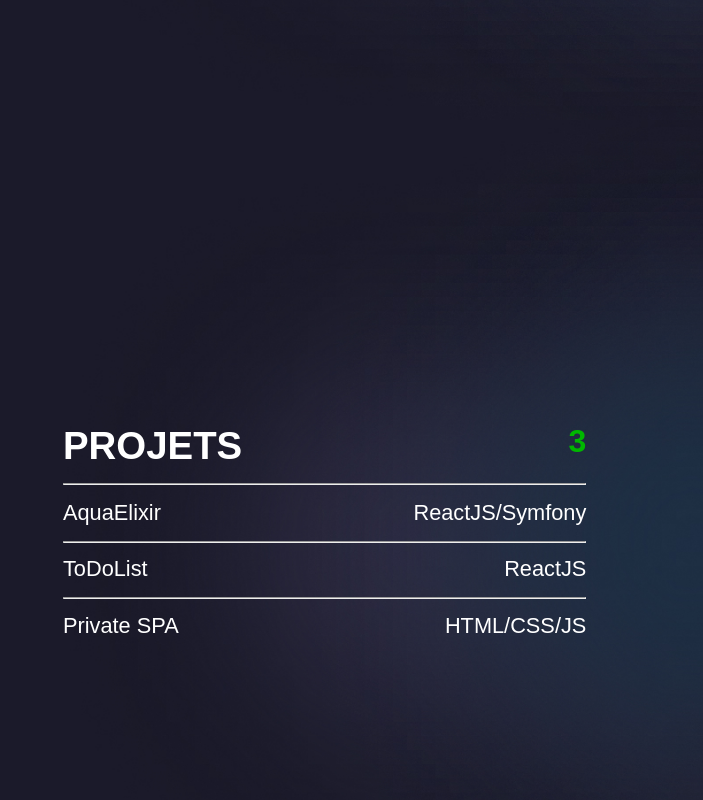
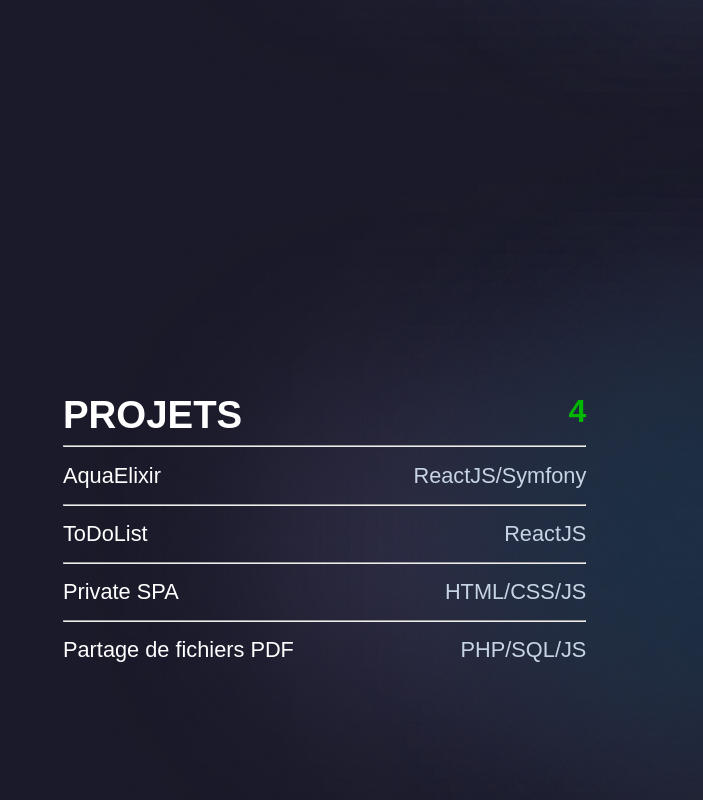
Before and after one commit to JeremyB60/jeremyballin-portfolio, a React (Vite) app: page / in a window 1280 px wide. Shown: the part 680-1480 px from the top of the page, without its empty margins (577-1280 px from the left). Built offline with nearby package versions, Linux system fonts and the light colour scheme.

Commit message:
Ajustement partie Projets

```diff
--- a/package.json
+++ b/package.json
@@ -14,10 +14,12 @@
     "@emotion/styled": "^11.11.0",
     "@mui/icons-material": "^5.14.1",
     "@mui/material": "^5.14.2",
+    "detect-touch": "^1.1.2",
     "jquery": "^3.7.0",
     "postcss-cli": "^11.0.0",
     "postcss-import": "^15.1.0",
     "react": "^18.2.0",
+    "react-device-detect": "^2.2.3",
     "react-dom": "^18.2.0",
     "react-icons": "^4.10.1",
     "react-slick": "^0.29.0",
--- a/src/components/About.jsx
+++ b/src/components/About.jsx
@@ -17,7 +17,7 @@ const About = () => {
   }, []);
 
   return (
-    <div className="testecran">
+    <div className="customBackground">
       <section className="max-w-screen-2xl h-screen flex items-center px-3 mx-auto">
         <div className="w-5/6 mx-auto flex">
           <div className="w-full lg:w-2/3 flex flex-col">
--- a/src/components/Projects.jsx
+++ b/src/components/Projects.jsx
@@ -4,22 +4,21 @@ const Projects = () => {
   const projects = [
     {
       title: "AquaElixir",
-      image: "images/capture2.png",
       category: "ReactJS/Symfony",
       description: (
         <>
-          AquaElixir est un projet fictif réalisé en équipe à l'EuraTechnologies
-          de Lille. Le développement s'est déroulé dans un contexte
-          professionnel en utilisant la méthodologie agile SCRUM, avec des
-          rituels tels que les daily meetings et les sprint reviews ainsi que la
-          plateforme 'Jira' pour la gestion de projet.
+          AquaElixir est un projet de site e-commerce réalisé en équipe à
+          l'EuraTechnologies de Lille. Le développement s'est déroulé dans un
+          contexte professionnel en utilisant la méthodologie agile SCRUM, avec
+          des rituels tels que les daily meetings et les sprint reviews ainsi
+          que la plateforme 'Jira' pour la gestion de projet.
           <br />
           <br />
           <strong>Front-end (ReactJS) :</strong>
           - Utilisation de react-router-dom, axios, redux-store pour la gestion
           de l'état notamment du panier.
           <br />
-          - Utilisation de Tailwind pour le stylisme.
+          - Utilisation de Tailwind pour le CSS.
           <br />
           - Intégration de Stripe pour le traitement des paiements en ligne.
           <br />
@@ -42,21 +41,20 @@ const Projects = () => {
     },
     {
       title: "ToDoList",
-      image: "images/capture2.png",
       category: "ReactJS",
       description: (
         <>
           Mini-projet personnel réalisé avec ReactJs pour explorer le framework.
           <br />
           <br />
-          Import des dépendances Bootstrap et jQuery pour faciliter le style et
-          la manipulation du DOM.
+          - Import des dépendances Bootstrap et jQuery pour faciliter le style
+          et la manipulation du DOM.
           <br />
-          Découverte des hooks React useState, useEffect afin gérer les états et
-          effets des composants. <br />
-          Ajout d'une bibliothèque de glisser-déposer "Drag N Drop" qui permet
-          de déplacer les tâches. <br />
-          Mise en place d'une sauvegarde des données en localstorage.
+          - Découverte des hooks React useState, useEffect afin gérer les états
+          et effets des composants. <br />
+          - Ajout d'une bibliothèque de glisser-déposer "Drag N Drop" qui permet
+          de déplacer les tâches. <br />- Mise en place d'une sauvegarde des
+          données en localstorage.
         </>
       ),
       siteLink: "https://jeremyb60.github.io/reactjs-todolist/",
@@ -64,23 +62,63 @@ const Projects = () => {
     },
     {
       title: "Private SPA",
-      image: "images/capture.png",
       category: "HTML/CSS/JS",
-      description:
-        "Site vitrine pour un complexe bien-être. Bootstrap, jQuery.",
+      description: (
+        <>
+          Private SPA est un site vitrine réalisé pour un complexe de bien-être
+          situé à Creil. <br />
+          <br /> Réalisation de la charte graphique et de la maquette avec
+          AdobeXD.
+          <br /> La structure du site est faite en HTML, CSS et Javascript, avec
+          l'intégration des bibliothèques Bootstrap et jQuery.
+          <br />
+          <br /> Le site présente de manière détaillée les installations, le
+          concept et les tarifs du complexe. J'ai également intégré des
+          carrousels pour une galerie photos attrayante.
+          <br />
+          <br />
+          Une attention particulière a été portée à la responsivité du site,
+          assurant une expérience utilisateur optimale.
+          <br />
+          <br />
+          Réalisation de l'hébergement et de la mise en ligne du site.
+        </>
+      ),
       siteLink: "https://www.privatespa60.com/",
       githubLink: "https://github.com/JeremyB60/PrivateSpa-SiteVitrine",
     },
+    {
+      title: "Partage de fichiers PDF",
+      image: "images/capture6.png",
+      category: "PHP/SQL/JS",
+      description: (
+        <>
+          Ce projet a été conçu sur la demande d'un professeur désireux de
+          faciliter le partage de ses cours sous format PDF avec ses élèves.
+          <br />
+          <br />
+          Le site, développé en PHP afin de communiquer avec la base de données
+          SQL, intègre les bibliothèques Bootstrap, jQuery et dropzone.js
+          permettant ainsi une fonctionnalité de glisser-déposer côté
+          administrateur.
+          <br /> Ajoute d'un système de connexion sécurisé.
+          <br />
+          <br />
+          L'administrateur peut se connecter en toute sécurité et partager
+          aisément ses fichiers PDF par un simple glisser-déposer.
+          <br /> Les utilisateurs ont la possibilité de consulter directement
+          les PDF dans leur navigateur ou de télécharger les fichiers PDF de
+          leur choix.
+          <br />
+          <br />
+          Réalisation de l'hébergement et de la mise en ligne du site.
+        </>
+      ),
+      siteLink: "https://coursdemrcourseaux.ovh/",
+      githubLink: "https://github.com/JeremyB60/stockpdf",
+    },
   ];
   // const experiences = [
-  // {
-  //   title: "Partage de fichiers PDF",
-  //   image: "images/capture6.png",
-  //   category: "PHP/SQL/JS",
-  //   description: "Site partage de PDF. Bibliothèque dropzone.js",
-  //   siteLink: "https://coursdemrcourseaux.ovh/",
-  //   githubLink: "https://github.com/JeremyB60/stockpdf",
-  // },
   //   {
   //     title: "Exercices",
   //     image: "images/capture3.png",
@@ -102,20 +140,17 @@ const Projects = () => {
   const [hoveredProject, setHoveredProject] = useState(null);
 
   return (
-    <div className="testecran">
-      <section
-        id="mes-projets"
-        className="max-w-screen-2xl h-screen flex items-center px-3 mx-auto"
-      >
-        <div className="w-5/6 mx-auto flex flex-col md:flex-row items-center h-screen">
+    <div className="customBackground">
+      <section id="mes-projets" className="max-w-screen-2xl flex px-3 mx-auto">
+        <div className="w-5/6 mx-auto flex flex-col-reverse justify-center items-center md:flex-row h-screen">
           <div className="w-full items-center flex md:w-1/2 min-h-[50vh] md:min-h-full">
             {hoveredProject && (
-              <div className="text-sm xl:text-lg flex flex-col md:w-[80%] p-2 md:p-5">
+              <div className="text-sm xl:text-lg flex flex-col md:w-[90%] p-0">
                 {hoveredProject.description}
               </div>
             )}
           </div>
-          <div className="w-full sm:w-3/4 mx-auto md:w-1/2">
+          <div className="w-full mx-auto md:w-1/2">
             <h2 className="lg:text-[3vw] text-[25px] mb-0 uppercase flex justify-between">
               projets
               <span className="lg:text-[2.5vw] text-[20px] text-customGreen">
@@ -127,11 +162,10 @@ const Projects = () => {
               {projects.map((project, index) => (
                 <div key={index}>
                   <li
-                    className="hover:text-customGreen"
+                    className="hover:text-customGreen flex"
                     onMouseEnter={() => setHoveredProject(project)}
                     onMouseLeave={() => setHoveredProject(null)}
                   >
-                    <div className="flex">
                     {hoveredProject &&
                       hoveredProject.title === project.title && (
                         <div className="flex items-center">
@@ -147,8 +181,10 @@ const Projects = () => {
                           </svg>
                         </div>
                       )}
-                      <div className="flex w-full justify-between">
-                        {project.siteLink ? (
+                    <div className="flex w-full justify-between items-center">
+                      <span className="my-1">{project.title}</span>
+                      <div className="flex gap-5">
+                      {project.siteLink && (
                         <a
                           href={project.siteLink}
                           target="_blank"
@@ -156,38 +192,41 @@ const Projects = () => {
                           className="no-underline hover:text-customGreen"
                         >
                           {hoveredProject &&
-                            hoveredProject.title === project.title ? (
-                              <span className="ml-10 hover:text-customGreen">
+                            hoveredProject.title === project.title &&
+                            hoveredProject.siteLink !== null && (
+                              <button className="cursor-pointer text-customGreen lg:text-[1.5vw] text-[15px] hover:text-white bg-transparent hover:bg-customGreen border border-customGreen px-3 py-1 rounded">
                                 Site
-                              </span>
-                            ) : (
-                              project.title
+                              </button>
                             )}
                         </a>
-                        ) : (
-                          <span>{project.title}</span>
                       )}
-                        {project.githubLink ? (
+                      {project.githubLink && (
                         <a
                           href={project.githubLink}
                           target="_blank"
                           rel="noopener noreferrer"
-                            className="no-underline hover:text-customGreen"
+                          className="no-underline text-customGreen"
                         >
                           {hoveredProject &&
-                            hoveredProject.title === project.title
-                              ? "Github"
-                              : null}
+                            hoveredProject.title === project.title && (
+                              <button className="cursor-pointer text-customGreen lg:text-[1.5vw] text-[15px] hover:text-white bg-transparent hover:bg-customGreen border border-customGreen px-3 py-1 rounded">
+                                GitHub
+                              </button>
+                            )}
                         </a>
-                        ) : null}
-
+                      )}</div>
+                      {!(
+                        hoveredProject &&
+                        hoveredProject.title === project.title &&
+                        hoveredProject.siteLink !== ""
+                      ) && (
+                        <span className="text-customBlue">
                           {project.category}
-                      </div>
+                        </span>
+                      )}
                     </div>
                   </li>
-                  {index !== projects.length - 1 && (
-                    <hr />
-                  )}
+                  {index !== projects.length - 1 && <hr />}
                 </div>
               ))}
             </ul>
--- a/src/components/style.css
+++ b/src/components/style.css
@@ -6,7 +6,7 @@
   color: white;
 }
 
-.testecran {
+.customBackground {
   background: url(/images/background.jpg);
   background-size: cover;
 }
@@ -20,7 +20,7 @@
 /* MES REALISATIONS */
 
 .degrade-span {
-  background: linear-gradient(90deg, #00b700, #00bfff); /* Vert à Bleu */
+  background: linear-gradient(90deg, #00b700, #00bfff);
   background-clip: text;
   -webkit-background-clip: text;
   color: transparent;
--- a/src/index.css
+++ b/src/index.css
@@ -1,7 +1,7 @@
 :root {
   font-family: Inter, system-ui, Avenir, Helvetica, Arial, sans-serif;
-  line-height: 1.5;
-  font-weight: 400;
+  /* line-height: 1.5; */
+  /* font-weight: 400; */
 
   color-scheme: light dark;
   color: rgba(255, 255, 255, 0.87);
```
Also changed, not shown: 1 other file (tests, documents, lock files or other folders). Lines whose indentation alone changed are shown as unchanged.
